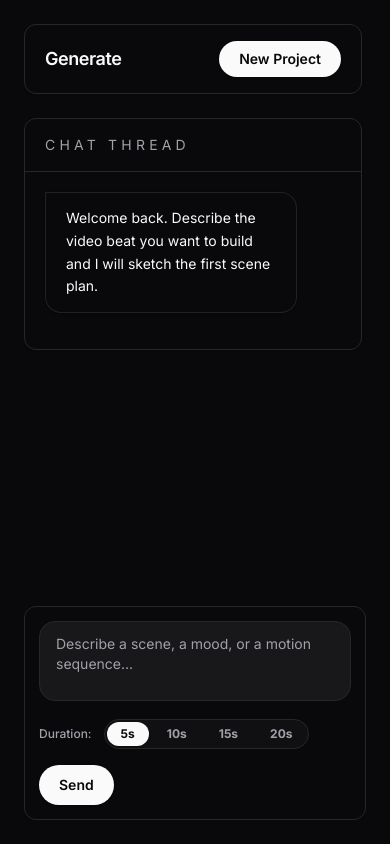
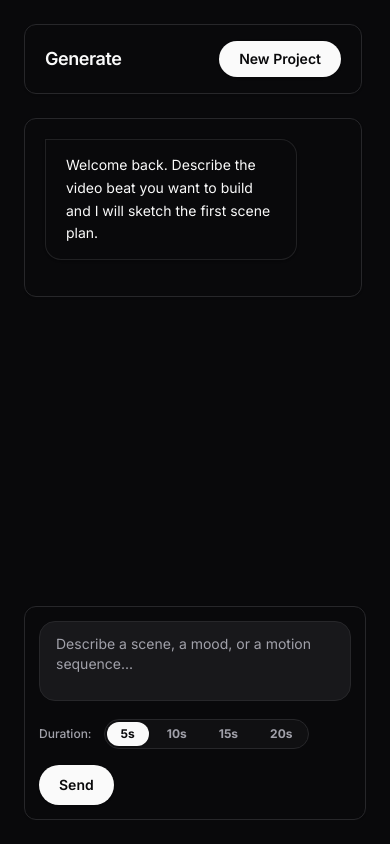
Before and after one commit to kirank55/videogpt, a Next.js app in the folder next/: page /generate in a window 390 px wide. Built offline with nearby package versions, Linux system fonts and the light colour scheme.

Commit message:
fix responsive ui

```diff
--- a/next/src/components/generate/ChatThread.tsx
+++ b/next/src/components/generate/ChatThread.tsx
@@ -70,11 +70,7 @@ export function ChatThread({ messages = defaultMessages }: ChatThreadProps) {
 
   return (
     <div className="card flex flex-col">
-      <div className="border-b border-border px-5 py-4">
-        <p className="text-sm uppercase tracking-[0.3em] text-muted-foreground">
-          Chat thread
-        </p>
-      </div>
+
       <div className="space-y-4 px-5 py-5">
         {messages.map((message) => (
           <MessageBubble
--- a/next/src/components/generate/GenerateWorkspace.tsx
+++ b/next/src/components/generate/GenerateWorkspace.tsx
@@ -59,7 +59,7 @@ export function GenerateWorkspace({
   return (
     <div className="flex flex-1 flex-col overflow-hidden h-full">
       {/* Scrollable area containing TopBar and ChatThread */}
-      <div className="flex-1 overflow-y-auto pr-1 space-y-6 pb-4">
+      <div className="flex-1 min-h-0 overflow-y-auto pr-1 space-y-6 pb-4">
         <TopBar
           title={title}
           actions={
--- a/next/src/components/generate/PromptForm.tsx
+++ b/next/src/components/generate/PromptForm.tsx
@@ -50,7 +50,7 @@ export function PromptForm({
 
   return (
     <form
-      className="card sticky bottom-0 mt-2 p-3.5"
+      className="card mt-2 p-3.5"
       onSubmit={(event) => {
         event.preventDefault();
         submit();
--- a/next/src/components/layout/ShellLayout.tsx
+++ b/next/src/components/layout/ShellLayout.tsx
@@ -22,7 +22,7 @@ export function ShellLayout({ children }: { children: React.ReactNode }) {
   return (
     <div className="shell">
       <Sidebar />
-      <section className="flex h-screen flex-col overflow-hidden p-6 md:p-10">
+      <section className="flex h-dvh flex-col overflow-hidden p-6 md:p-10">
         <FirefoxWarning />
         {children}
       </section>
```
